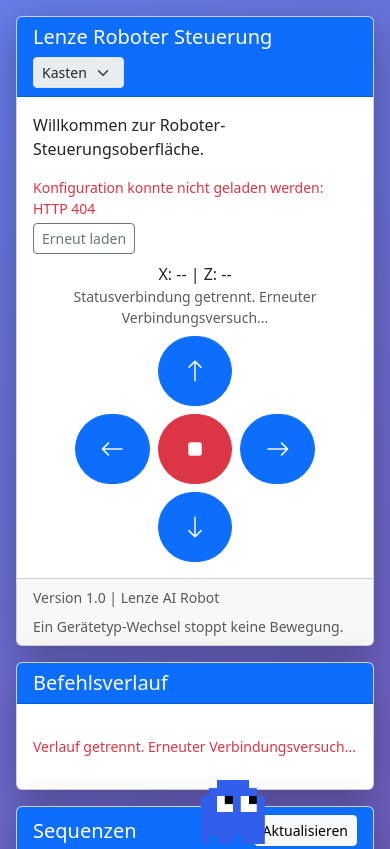
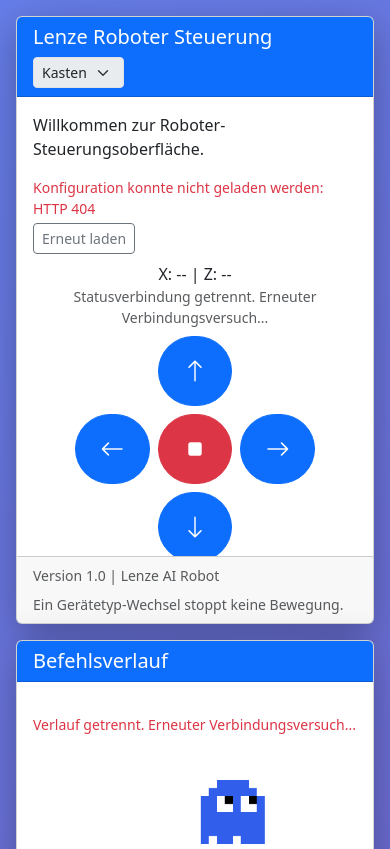
Before and after one commit to nglhrdt/hameln_hack_lenze_robot, a plain HTML site: page web/index.html in a window 390 px wide. Shown: the top 849 px of the page. Drawn offline with nearby package versions, Linux system fonts and the light colour scheme; no server answers.

Commit message:
style: Refactor layout to use CSS grid for card display

```diff
--- a/web/index.html
+++ b/web/index.html
@@ -11,19 +11,27 @@
         body {
             display: flex;
             align-items: center;
-            align-content: center;
             justify-content: center;
-            flex-wrap: wrap;
-            gap: 1rem;
             padding: 1rem;
             min-height: 100vh;
             background: linear-gradient(135deg, #667eea 0%, #764ba2 100%);
         }
+        .card-grid {
+            display: grid;
+            grid-template-columns: repeat(3, minmax(0, 1fr));
+            grid-auto-rows: clamp(38rem, calc((100vh - 3rem) / 2), 40rem);
+            gap: 1rem;
+            width: 100%;
+            max-width: 1532px;
+        }
         .card {
             box-shadow: 0 10px 40px rgba(0, 0, 0, 0.3);
-            flex: 0 1 500px;
-            width: 100%;
-            max-width: 500px;
+            min-width: 0;
+            min-height: 0;
+        }
+        .card-body {
+            min-height: 0;
+            overflow-y: auto;
         }
         .device-view {
             display: block;
@@ -80,6 +88,16 @@
             from { transform: translateX(100vw); }
             to { transform: translateX(-100%); }
         }
+        @media (max-width: 960px) {
+            .card-grid {
+                grid-template-columns: repeat(2, minmax(0, 1fr));
+            }
+        }
+        @media (max-width: 640px) {
+            .card-grid {
+                grid-template-columns: minmax(0, 1fr);
+            }
+        }
         @media (prefers-reduced-motion: reduce) {
             .image-marquee {
                 display: none;
@@ -88,6 +106,7 @@
     </style>
 </head>
 <body>
+    <main class="card-grid">
     <div class="card">
         <div class="card-header bg-primary text-white d-flex flex-wrap justify-content-between align-items-center gap-2">
             <h5 class="card-title mb-0">Lenze Roboter Steuerung</h5>
@@ -204,6 +223,7 @@
             <iframe class="device-view" id="device-frame" title="Geräteansicht"></iframe>
         </div>
     </div>
+    </main>
 
     <dialog class="settings-dialog" id="iframe-dialog" aria-labelledby="iframe-dialog-title">
         <form id="iframe-form">
```
